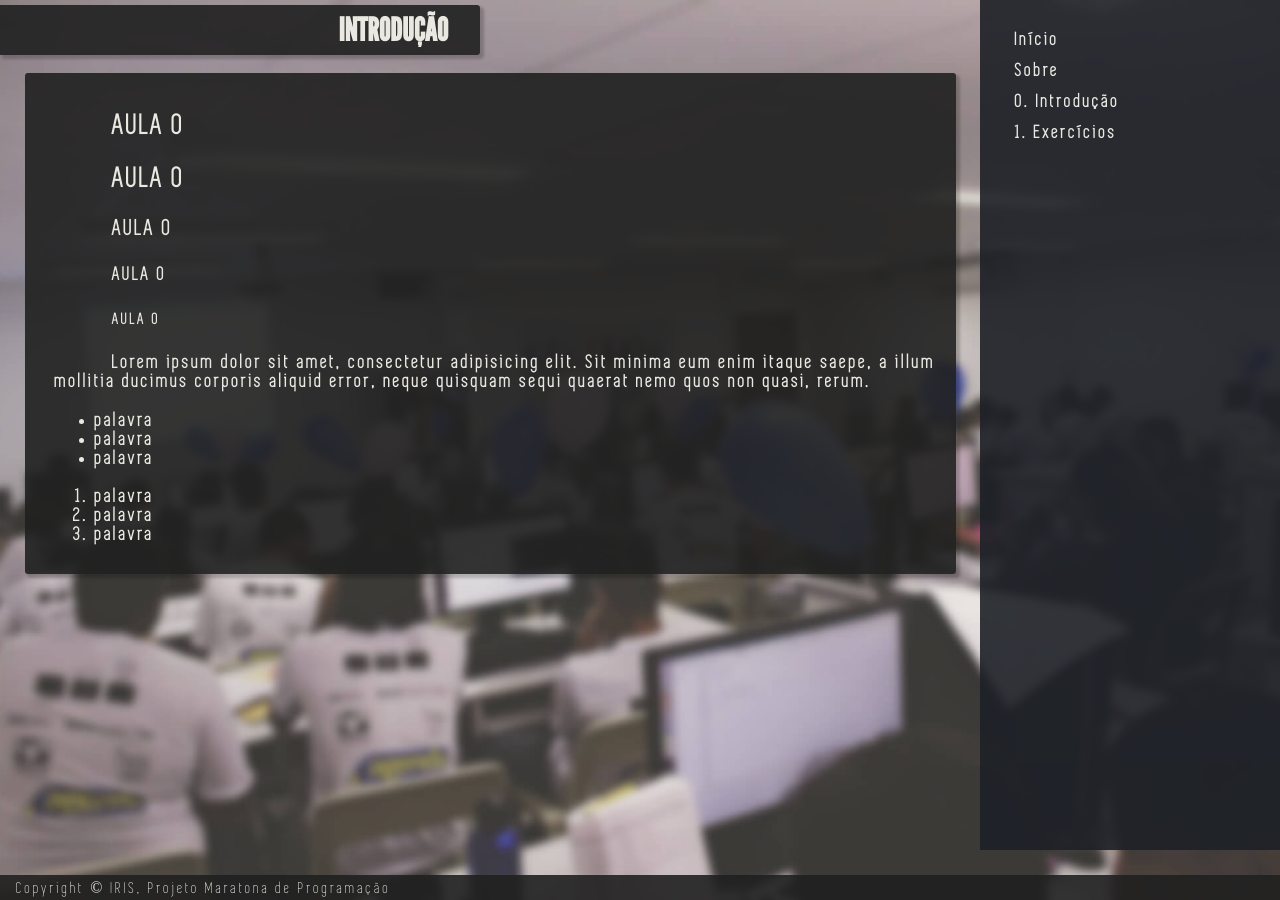
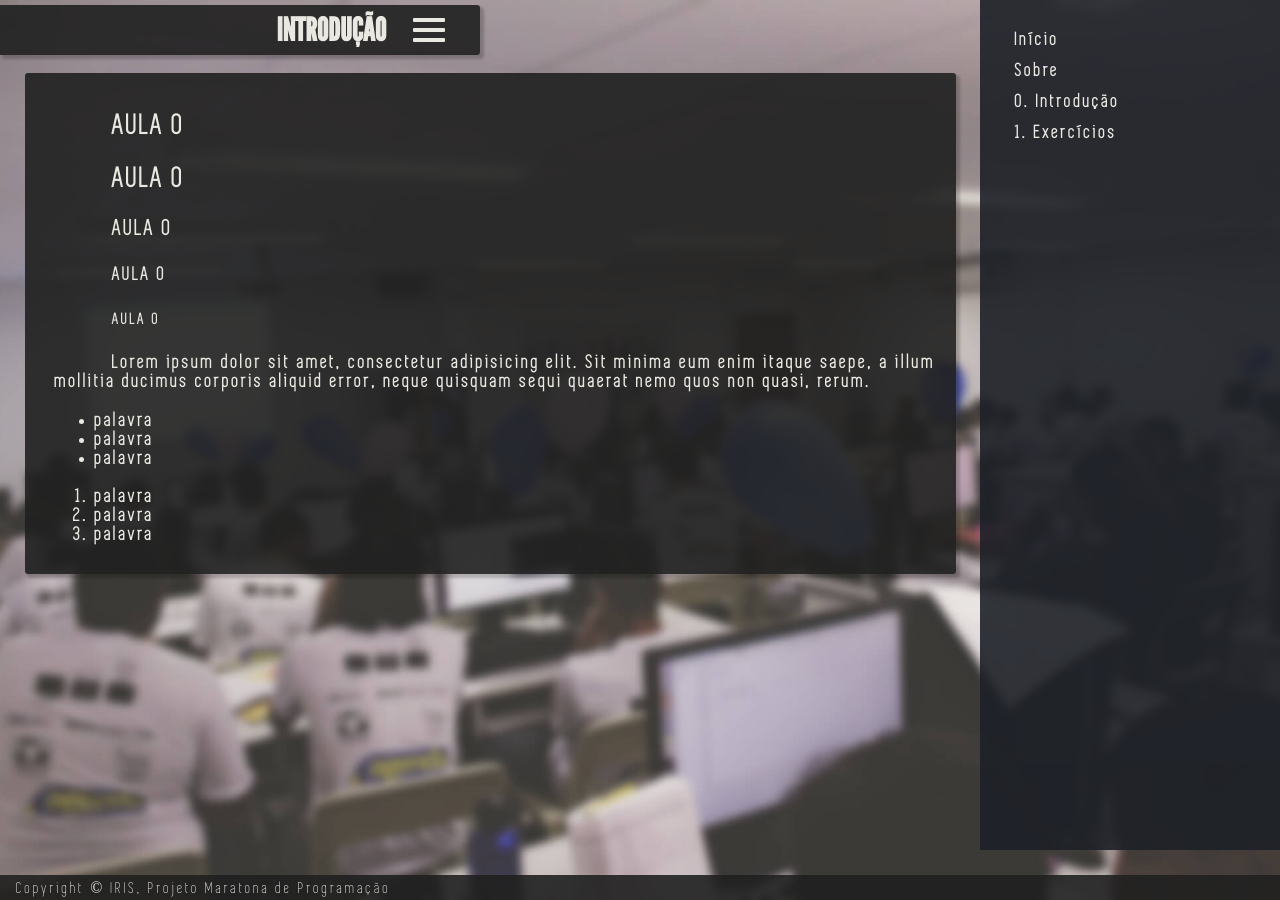
Before and after one commit to jonloureiro/maratona, a Jekyll site: the page built from _posts/2018-04-16-aula0.md, in a window 1280 px wide. Built offline with Jekyll 4.4.1, drawn with Linux system fonts in a browser that asks for light colours.

Commit message:
adding mobile menu

```diff
--- a/_layouts/page.html
+++ b/_layouts/page.html
@@ -7,11 +7,12 @@
       <div class="titlebar">
         <h1>{{ page.topbar }}</h1>
       </div>
-      <div class="buttonmenu">
         <input type="checkbox" id="check">
         <label for="check"></label>
         <span></span>
-      </div>
+        <div class="menumobile">
+          {% include menu.html %}
+        </div>
     </div>
     <div class="card-post animated fadeIn">
       <article>
@@ -22,7 +23,4 @@
   <div class="sidenav" id="sidenav">
     {% include menu.html %}
   </div>
-  <div class="menumobile" id="menumobile">
-    {% include menu.html %}
-  </div>
 </div>
--- a/assets/main.css
+++ b/assets/main.css
@@ -106,6 +106,7 @@
 }
 
 .container {
+  overflow-y: auto;
   padding-bottom: 10px;
    -webkit-box-flex: 1;
   -ms-flex-positive: 1;
@@ -117,12 +118,12 @@
   -webkit-box-align: center;
      -ms-flex-align: center;
         align-items: center;
-  overflow-y: auto;
 }
 
 /*##### TOPBAR #####*/
 
 .topbar {
+  -webkit-animation-delay: 0.2s;
           animation-delay: 0.2s;
   font-family: 'League Gothic';
   background-color: var(--cor-bg);
@@ -132,6 +133,7 @@
   height: 50px;
   margin-top: 5px;
   padding-right: 2em;
+  z-index: 2;
   display: -webkit-box;
   display: -ms-flexbox;
   display: flex;
@@ -155,6 +157,7 @@
 }
 
 .cardslack {
+  -webkit-animation-delay: 1.3s;
           animation-delay: 1.3s;
   background-color: var(--cor-bg);
   margin-top: calc(15vh - 30.5px);
@@ -203,50 +206,54 @@
   }
 }
 
-.buttonmenu {
-  margin-right: 1.5em;
-  display: flex;
-  width: 38px;
-  height: 38px;
-  position: relative;
-}
-
-.buttonmenu input {
+.topbar input {
   position: absolute;
   display: none;
 }
 
-.buttonmenu label {
-  position: absolute;
-  height: 100%;
-  width: 100%;
-  transition: all .2s linear;
+.topbar label {
+  padding-right: 1.5em;
+  position: relative;
+  width: 38px;
+  height: 38px;
   z-index: 98;
 }
 
-.buttonmenu span,
-.buttonmenu span:after,
-.buttonmenu span:before {
+.topbar span,
+.topbar span:after,
+.topbar span:before {
   width: 32px;
   height: 4px;
   border-radius: 1px;
   background-color: var(--cor-font);
   position: absolute;
   display: block;
-  transition: all .2s linear;
 }
 
-.buttonmenu span {
-  top: 17px;
-  left: 3px;
+.topbar span {
+  -webkit-transition: all .15s linear;
+       -o-transition: all .15s linear;
+          transition: all .15s linear;
 }
 
-.buttonmenu span:after {
+.topbar span:after,
+.topbar span:before {
+  -webkit-transition: all .5s linear;
+       -o-transition: all .5s linear;
+          transition: all .5s linear;
+}
+
+.topbar span {
+  top: 23px;
+  left: 86%;
+}
+
+.topbar span:after {
   content: '';
   top: -10px;
 }
 
-.buttonmenu span:before {
+.topbar span:before {
   content: '';
   bottom: -10px;
 }
@@ -256,10 +263,14 @@
 }
 
 #check:checked ~ span:before {
+  -webkit-transform: translate(0px, -10px) rotate(-45deg);
+      -ms-transform: translate(0px, -10px) rotate(-45deg);
           transform: translate(0px, -10px) rotate(-45deg);
 }
 
 #check:checked ~ span:after {
+  -webkit-transform: translate(0px, 10px) rotate(45deg);
+      -ms-transform: translate(0px, 10px) rotate(45deg);
           transform: translate(0px, 10px) rotate(45deg);
 }
 
@@ -291,25 +302,36 @@
 .sidenav a {
   padding: 6px 8px 6px 16px;
   text-decoration: none;
-  text-indent: 1em;
   font-size: 14pt;
   color: var(--cor-font);
 }
 
+.sidenav a {
+  text-indent: 1em;
+}
+
 .menumobile {
-  background-color: var(--cor-bg);
+  z-index: -1 !important;
+  text-indent: -5em;
+  background-color: rgb(33, 33, 33);
   width: 100%;
   padding-top: 55px;
-  height: calc(100% - 25px);
-  left: 0;
-  top: calc(25px - 100%);
+  height: calc(100vh - 30px);
+  left: 100;
+  top: 0;
   overflow: hidden;
   position: absolute;
-  box-sizing: border-box;
+  text-align: left;
+  opacity: 0;
+  -webkit-transition: all .5s linear;
+       -o-transition: all .5s linear;
+          transition: all .5s linear;
 }
 
-#check:checked ~ #menumobile {
-  top: 0;
+#check:checked ~ .menumobile {
+  left: 0;
+  opacity: 1;
+  text-indent: 5em;
 }
 
 /*##### CARDS #####*/
@@ -331,6 +353,7 @@
 }
 
 .card {
+  -webkit-animation-delay: 0.3s;
           animation-delay: 0.3s;
   margin: 30vh auto 10px;
   padding: 30px 5px 20px;
@@ -345,6 +368,7 @@
 }
 
 .card-post {
+  -webkit-animation-delay: 0.1s;
           animation-delay: 0.1s;
   min-width: 95%;
   max-width: 95%;
```
Lines whose indentation alone changed are shown as unchanged.
